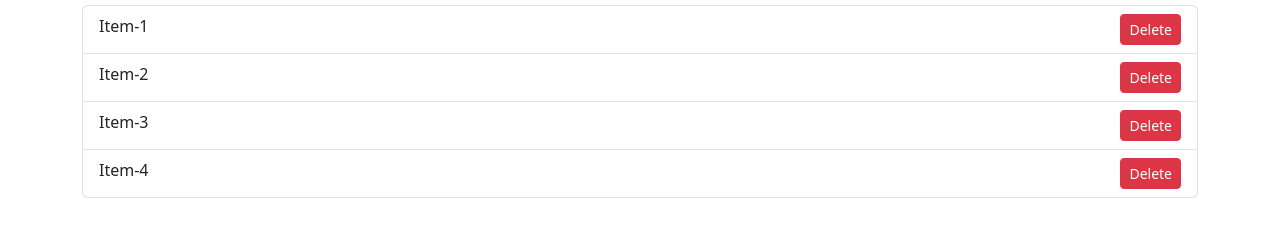
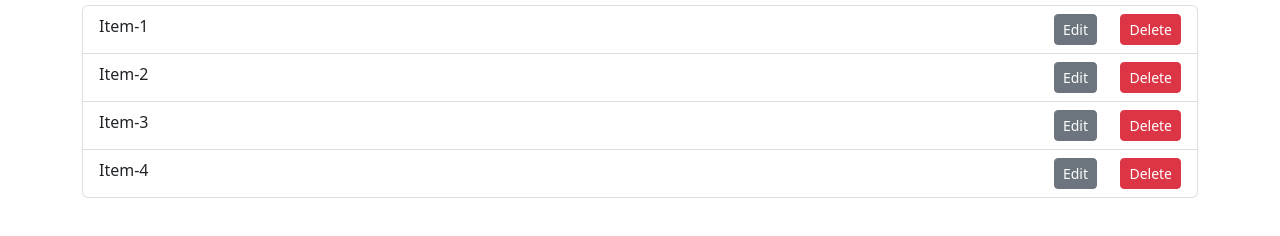
Before and after one commit to Shrikant-Wankhade/To-Do-Application, a plain HTML site: page index.html in a window 1280 px wide. Shown: the part 300-536 px from the top of the page. Drawn offline with nearby package versions, Linux system fonts and the light colour scheme.

Commit message:
changes made

```diff
--- a/index.css
+++ b/index.css
@@ -0,0 +1,11 @@
+.list-group-item{
+    display: flex;
+    position: relative;
+    justify-content: center;
+    align-content: center;
+}
+
+.edit{
+    position:absolute;
+    right:100px;
+}
--- a/index.html
+++ b/index.html
@@ -29,13 +29,13 @@
         </form>
         <h2 class="item">To Do's</h2>
         <ul id="items" class="list-group">
-            <li class="list-group-item">Item-1 <button class="btn btn-danger btn-sm float-end delete">Delete</button>
+            <li class="list-group-item">Item-1 <button type="button" class="btn btn-sm btn-secondary edit">Edit</button> <button class="btn btn-danger btn-sm float-end delete">Delete</button>
             </li>
-            <li class="list-group-item">Item-2 <button class="btn btn-danger btn-sm float-end delete">Delete</button>
+            <li class="list-group-item">Item-2 <button type="button" class="btn btn-sm btn-secondary edit">Edit</button> <button class="btn btn-danger btn-sm float-end delete">Delete</button>
             </li>
-            <li class="list-group-item">Item-3 <button class="btn btn-danger btn-sm float-end delete">Delete</button>
+            <li class="list-group-item">Item-3 <button type="button" class="btn btn-sm btn-secondary edit">Edit</button> <button class="btn btn-danger btn-sm float-end delete">Delete</button>
             </li>
-            <li class="list-group-item">Item-4 <button class="btn btn-danger btn-sm float-end delete">Delete</button>
+            <li class="list-group-item">Item-4 <button type="button" class="btn btn-sm btn-secondary edit">Edit</button> <button class="btn btn-danger btn-sm float-end delete">Delete</button>
             </li>
 
         </ul>
--- a/index.js
+++ b/index.js
@@ -13,6 +13,7 @@ const filter = document.getElementById('filter');
 form.addEventListener('submit',addTodo);
 todoList.addEventListener('click',delToDo);
 filter.addEventListener('keyup',filterToDo);
+todoList.addEventListener('click',editToDo);
 
 
 //functions
@@ -67,3 +68,19 @@ function delToDo(e){
 
     });
 }
+
+function editToDo(e){
+    if(e.target.classList.contains("edit")){
+
+        let content =  e.target.parentElement.firstChild.textContent; //storing the to-do item in an variable
+        if(confirm('Are you sure?')){
+            let li = prompt("Please enter your response", "");
+            if(li==""){
+                li = prompt("Please enter your response", "");
+            }
+            e.target.parentElement.firstChild.textContent = li;
+
+        }
+
+   }
+}
```
